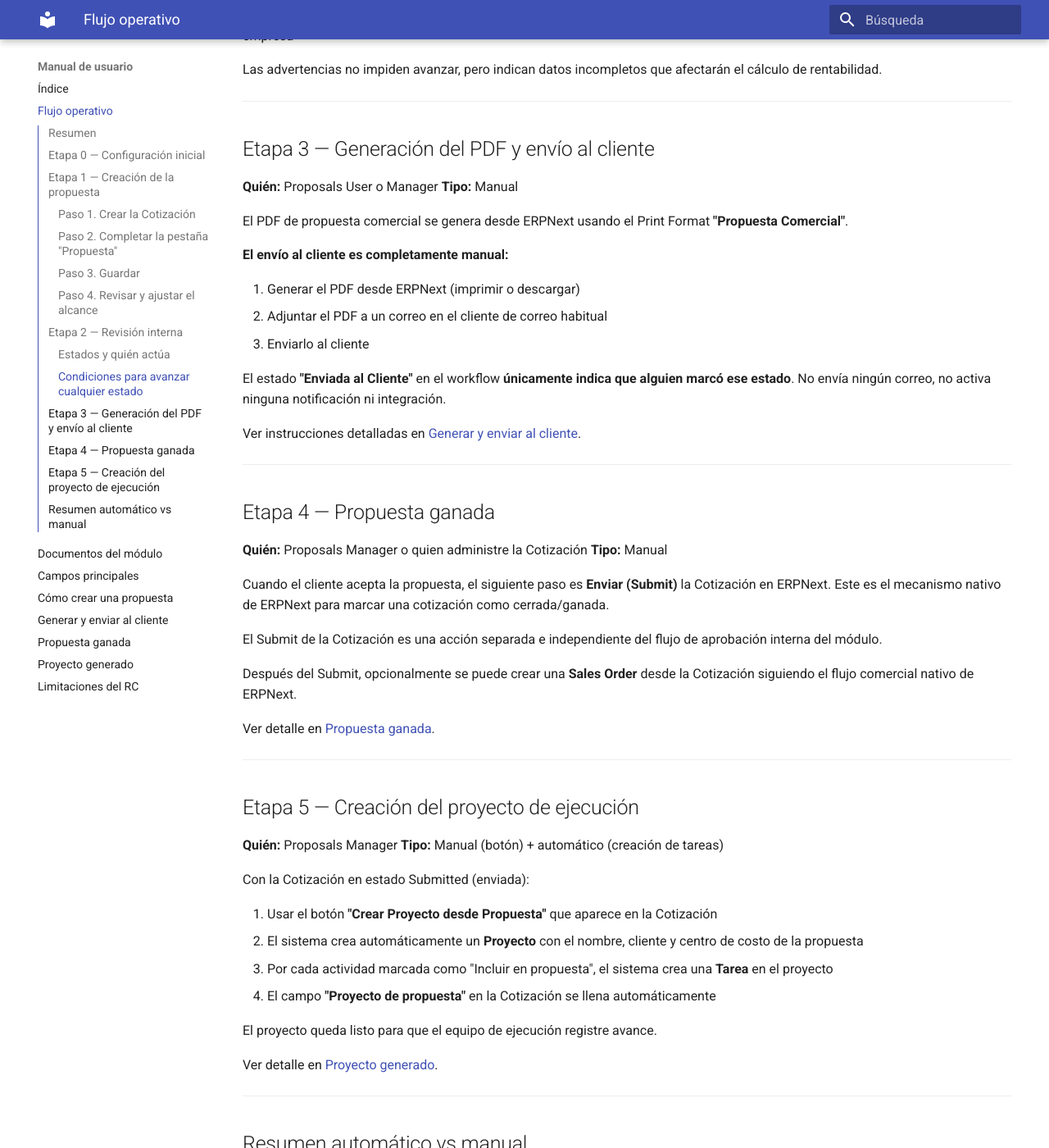
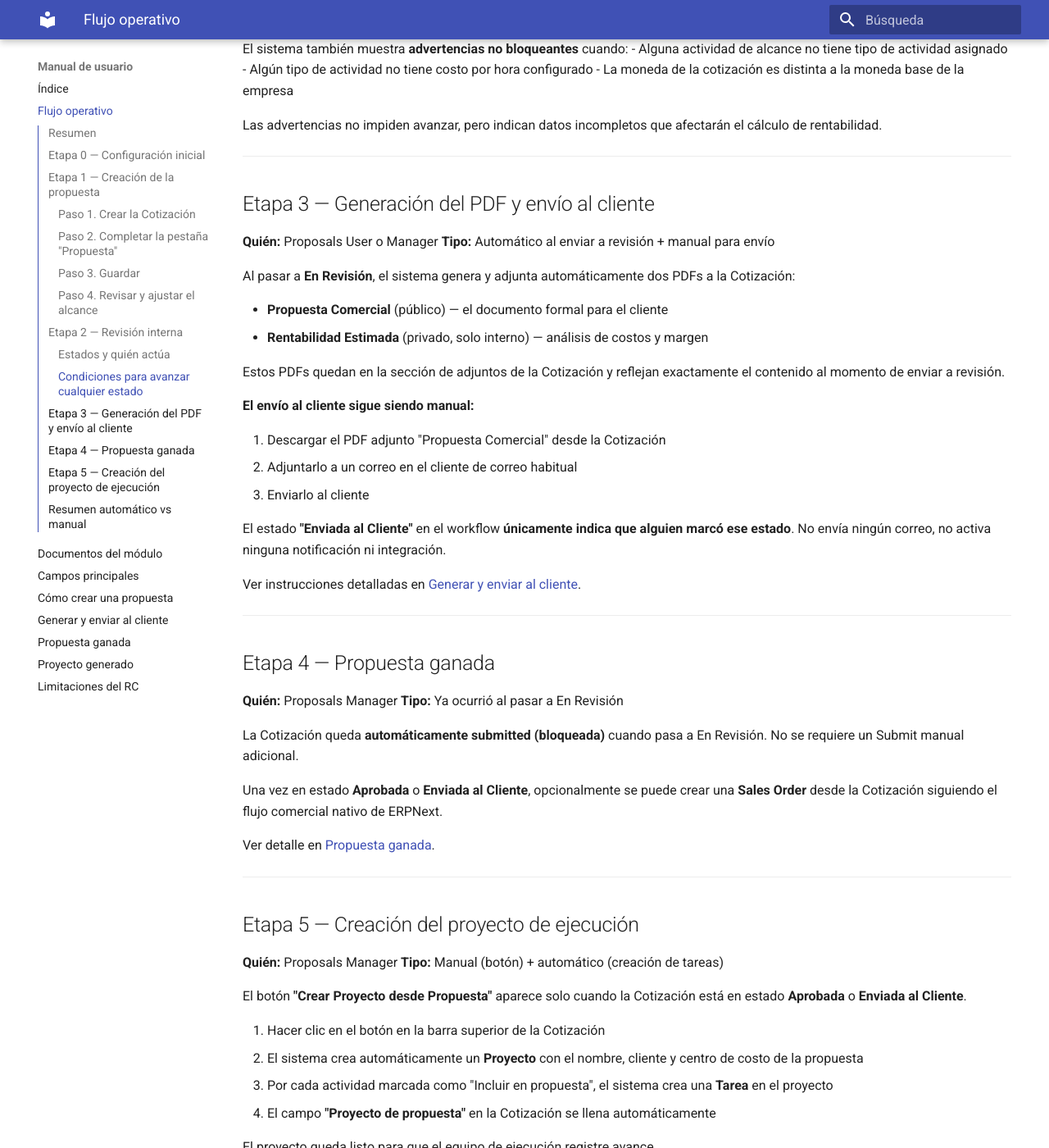
Before and after one commit to luisrms69/erpnext_proposals, an MkDocs documentation site: the page built from docs/usuario/flujo-operativo.md, in a window 1280 px wide and 1400 px high, scrolled down 2796 px. Shown: the whole window at 82% size. Built offline with MkDocs 1.6.1 and Material for MkDocs 9.7.7, drawn with Linux system fonts in a browser that asks for light colours; some of the changed text lies outside the part shown.

Commit message:
docs: update user docs for submit-on-review workflow and PDF attachment
- flujo-operativo.md: document that En Revision freezes the Quotation
  (docstatus=1), that PDFs are auto-attached, that Rechazada cannot
  return to Borrador, and that Crear Proyecto requires Aprobada state.
- limitaciones-rc.md: remove resolved limitation about missing
  traceability fields; replace with current constraint about
  post-rejection corrections requiring Amend/duplicate.

Co-Authored-By: Claude Sonnet 4.6 <noreply@anthropic.com>

```diff
--- a/docs/usuario/flujo-operativo.md
+++ b/docs/usuario/flujo-operativo.md
@@ -81,13 +81,15 @@ Borrador → En Revisión → Aprobada → Enviada al Cliente
 
 ### Estados y quién actúa
 
-| Estado | Quién puede avanzar | Acción disponible |
-|---|---|---|
-| Borrador | Proposals User o Manager | Enviar a Revisión |
-| En Revisión | Proposals Manager | Aprobar o Rechazar |
-| Aprobada | Proposals Manager | Marcar como Enviada al Cliente |
-| Rechazada | Proposals User o Manager | Revisar (regresa a Borrador) |
-| Enviada al Cliente | — | Fin del workflow |
+| Estado | Editable | Quién puede avanzar | Acción disponible |
+|---|---|---|---|
+| Borrador | Sí | Proposals User o Manager | Enviar a Revisión |
+| En Revisión | **No — congelada** | Proposals Manager | Aprobar o Rechazar |
+| Aprobada | **No — congelada** | Proposals Manager | Marcar como Enviada al Cliente |
+| Rechazada | **No — congelada** | — | Sin acción disponible |
+| Enviada al Cliente | **No — congelada** | — | Fin del workflow |
+
+> **Importante:** al pasar a **En Revisión**, la Cotización queda bloqueada permanentemente. Si se rechaza, se debe duplicar o amendar la Cotización para crear una nueva versión — no es posible regresar a Borrador.
 
 ### Condiciones para avanzar cualquier estado
 
@@ -111,14 +113,19 @@ Las advertencias no impiden avanzar, pero indican datos incompletos que afectar
 ## Etapa 3 — Generación del PDF y envío al cliente
 
 **Quién:** Proposals User o Manager
-**Tipo:** Manual
+**Tipo:** Automático al enviar a revisión + manual para envío
 
-El PDF de propuesta comercial se genera desde ERPNext usando el Print Format **"Propuesta Comercial"**.
+Al pasar a **En Revisión**, el sistema genera y adjunta automáticamente dos PDFs a la Cotización:
 
-**El envío al cliente es completamente manual:**
+- **Propuesta Comercial** (público) — el documento formal para el cliente
+- **Rentabilidad Estimada** (privado, solo interno) — análisis de costos y margen
 
-1. Generar el PDF desde ERPNext (imprimir o descargar)
-2. Adjuntar el PDF a un correo en el cliente de correo habitual
+Estos PDFs quedan en la sección de adjuntos de la Cotización y reflejan exactamente el contenido al momento de enviar a revisión.
+
+**El envío al cliente sigue siendo manual:**
+
+1. Descargar el PDF adjunto "Propuesta Comercial" desde la Cotización
+2. Adjuntarlo a un correo en el cliente de correo habitual
 3. Enviarlo al cliente
 
 El estado **"Enviada al Cliente"** en el workflow **únicamente indica que alguien marcó ese estado**. No envía ningún correo, no activa ninguna notificación ni integración.
@@ -129,14 +136,12 @@ Ver instrucciones detalladas en [Generar y enviar al cliente](generar-enviar-pro
 
 ## Etapa 4 — Propuesta ganada
 
-**Quién:** Proposals Manager o quien administre la Cotización
-**Tipo:** Manual
+**Quién:** Proposals Manager
+**Tipo:** Ya ocurrió al pasar a En Revisión
 
-Cuando el cliente acepta la propuesta, el siguiente paso es **Enviar (Submit)** la Cotización en ERPNext. Este es el mecanismo nativo de ERPNext para marcar una cotización como cerrada/ganada.
+La Cotización queda **automáticamente submitted (bloqueada)** cuando pasa a En Revisión. No se requiere un Submit manual adicional.
 
-El Submit de la Cotización es una acción separada e independiente del flujo de aprobación interna del módulo.
-
-Después del Submit, opcionalmente se puede crear una **Sales Order** desde la Cotización siguiendo el flujo comercial nativo de ERPNext.
+Una vez en estado **Aprobada** o **Enviada al Cliente**, opcionalmente se puede crear una **Sales Order** desde la Cotización siguiendo el flujo comercial nativo de ERPNext.
 
 Ver detalle en [Propuesta ganada](propuesta-ganada.md).
 
@@ -147,9 +152,9 @@ Ver detalle en [Propuesta ganada](propuesta-ganada.md).
 **Quién:** Proposals Manager
 **Tipo:** Manual (botón) + automático (creación de tareas)
 
-Con la Cotización en estado Submitted (enviada):
+El botón **"Crear Proyecto desde Propuesta"** aparece solo cuando la Cotización está en estado **Aprobada** o **Enviada al Cliente**.
 
-1. Usar el botón **"Crear Proyecto desde Propuesta"** que aparece en la Cotización
+1. Hacer clic en el botón en la barra superior de la Cotización
 2. El sistema crea automáticamente un **Proyecto** con el nombre, cliente y centro de costo de la propuesta
 3. Por cada actividad marcada como "Incluir en propuesta", el sistema crea una **Tarea** en el proyecto
 4. El campo **"Proyecto de propuesta"** en la Cotización se llena automáticamente
```
Also changed, not shown: docs/usuario/limitaciones-rc.md (+4 -4 lines).
